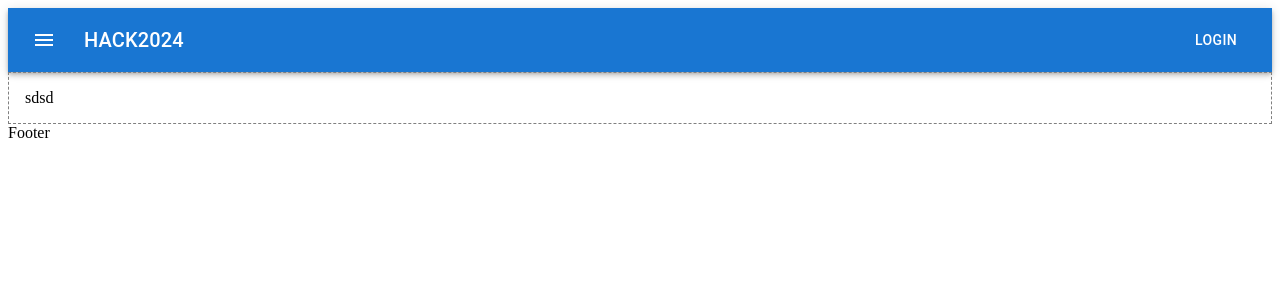
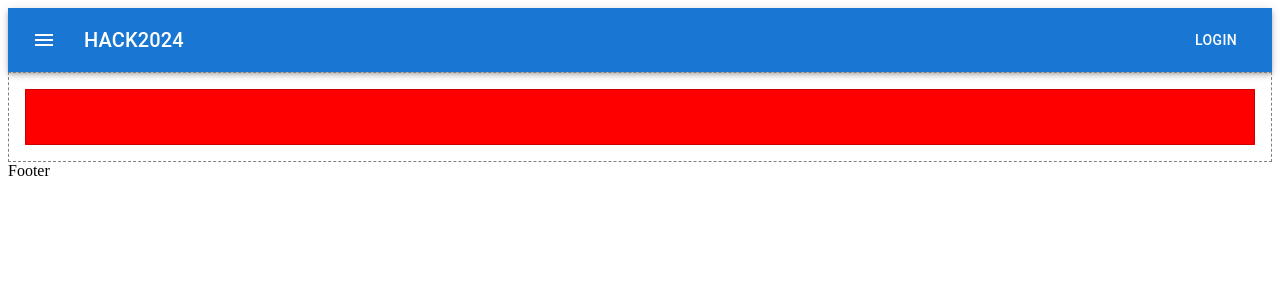
Before and after one commit to TkachevNikita/HACK2024, a React (Vite) app: page /HACK2024/sign-in in a window 1280 px wide. Shown: the top 300 px of the page. Built offline with nearby package versions, Linux system fonts and the light colour scheme.

Commit message:
add input

```diff
--- a/src/components/ui/DefaultInputField.tsx
+++ b/src/components/ui/DefaultInputField.tsx
@@ -1,7 +1,11 @@
-const DefaultInputField = () => {
-  return (
-    <div>DefaultInputField</div>
-  )
+import React from 'react'
+import { TextField } from '@mui/material'
+import '@styles/ui/TextField.css'
+import type { TextFieldProps } from '@mui/material/TextField';
+
+const DefaultTextField: React.FC<TextFieldProps> = (props) => {
+    const {children, ...rest} = props
+    return <TextField className="hack2024-textField" {...rest}>{children}</TextField>
 }
 
-export default DefaultInputField
+export default DefaultTextField
--- a/src/pages/public/Login.tsx
+++ b/src/pages/public/Login.tsx
@@ -1,9 +1,10 @@
 import PageContainer from "@components/ui/PageContainer"
+import DefaultTextField from "@components/ui/DefaultInputField"
 
 const Login = () => {
   return (
     <PageContainer>
-      sdsd
+      <DefaultTextField/>
     </PageContainer>
   )
 }
--- /dev/null
+++ b/src/styles/ui/TextField.css
@@ -0,0 +1,46 @@
+.hack2024-textField {
+    background-color: red !important;
+    font-size: 30px !important;
+}
+
+@media screen and (max-width: 320px) {
+    /* Стили для очень маленьких экранов */
+    .hack2024-textField {
+
+    }
+}
+
+@media screen and (min-width: 321px) and (max-width: 480px) {
+    /* Стили для небольших экранов */
+    .hack2024-textField {
+
+    }
+}
+
+@media screen and (min-width: 481px) and (max-width: 768px) {
+    /* Стили для планшетов */
+    .hack2024-textField {
+
+    }
+}
+
+@media screen and (min-width: 769px) and (max-width: 1024px) {
+    /* Стили для больших планшетов */
+    .hack2024-textField {
+
+    }
+}
+
+@media screen and (min-width: 1025px) and (max-width: 1440px) {
+    /* Стили для стандартного разрешения монитора */
+    .hack2024-textField {
+
+    }
+}
+
+@media screen and (min-width: 1441px) {
+    /* Стили для ультрашироких экранов */
+    .hack2024-textField {
+
+    }
+}
```
